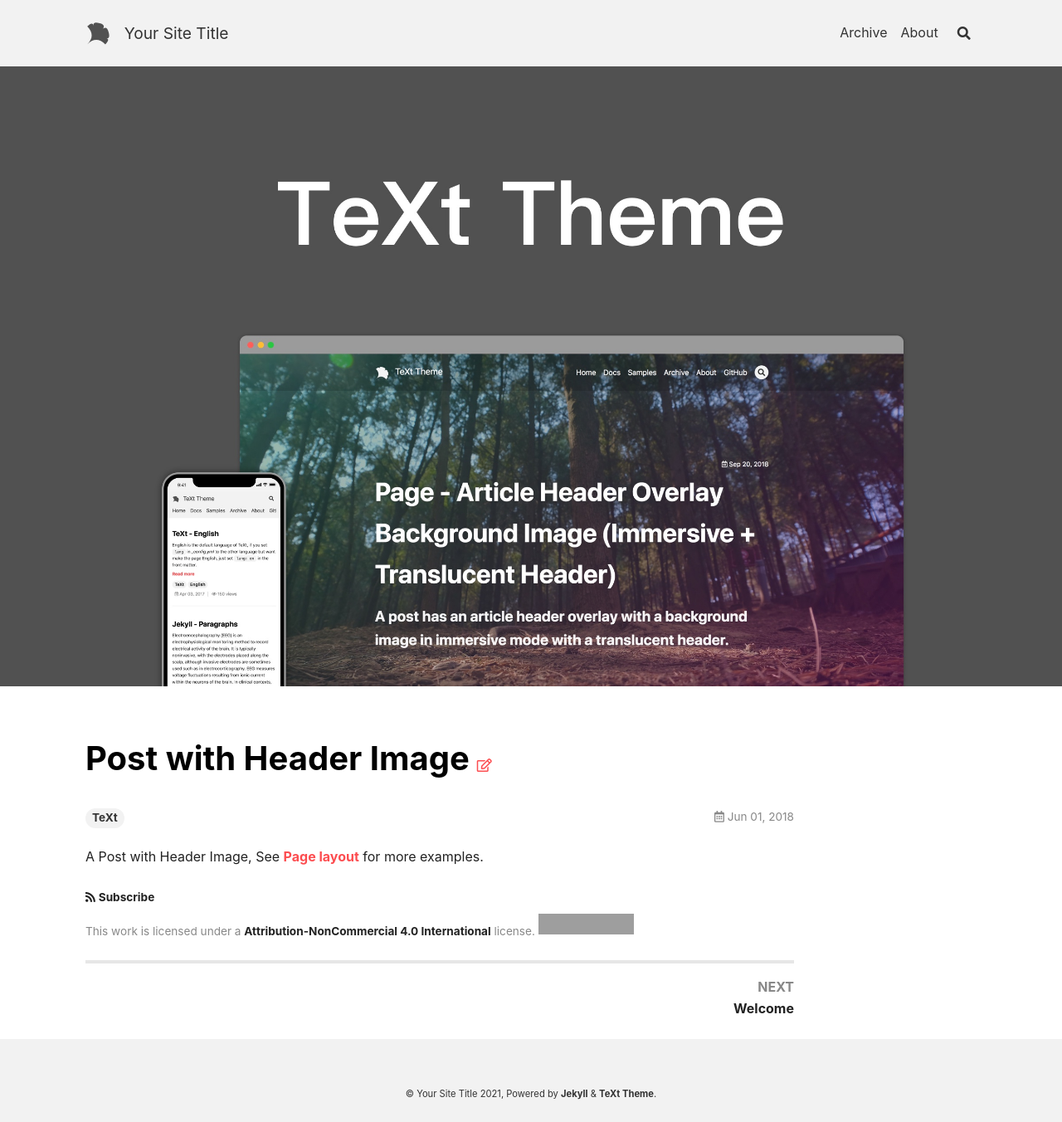
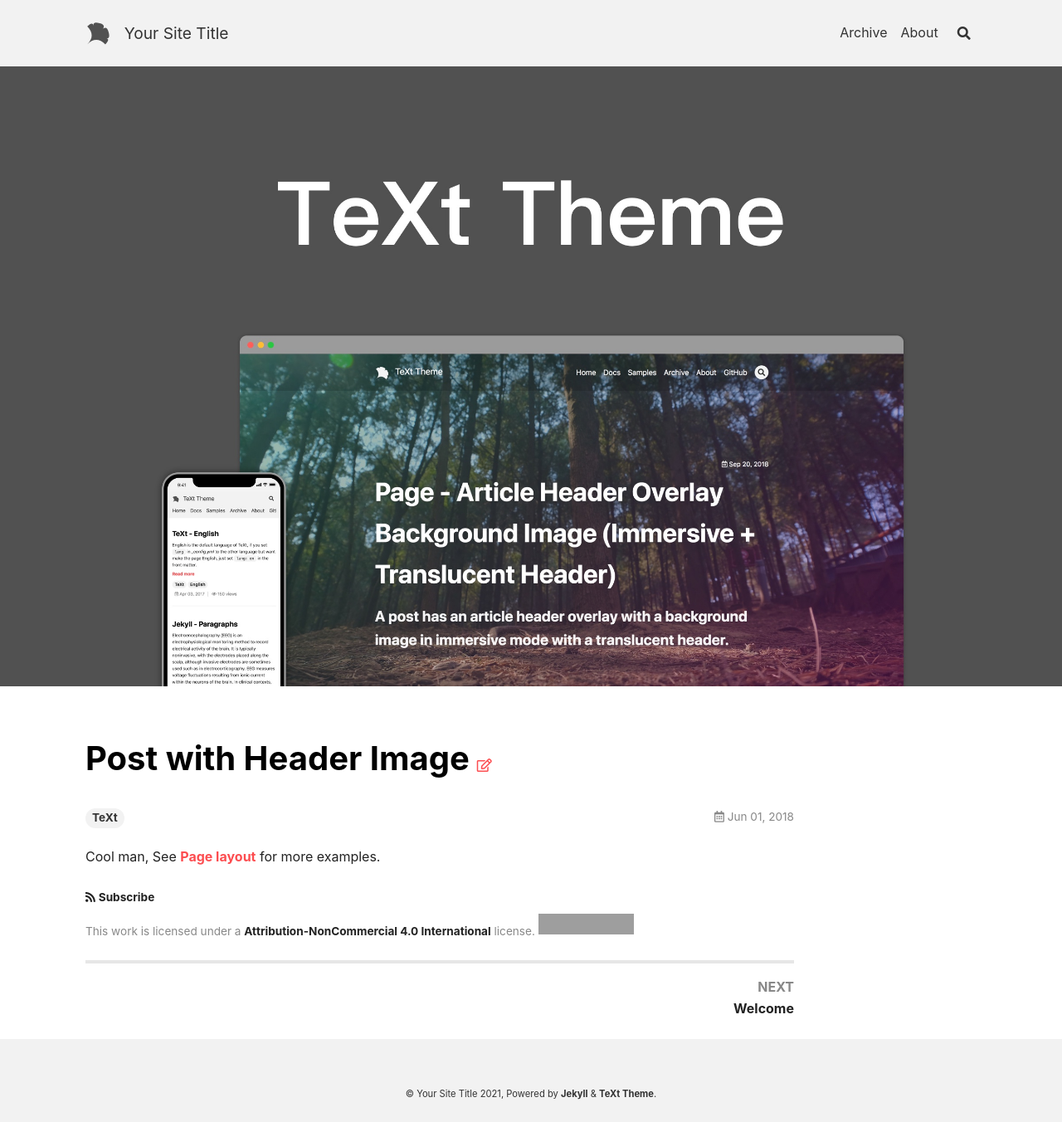
Before and after one commit to jakebroekhuizen/jakebroekhuizen.github.io, a Jekyll site: the page built from _posts/2018-06-01-header-image.md, in a window 1280 px wide. Shown: the whole page at 83% size. Built offline with Jekyll 4.4.1, drawn with Linux system fonts in a browser that asks for light colours; nearby versions of some CDN libraries; grey boxes are pictures that could not be loaded.

Commit message:
Update 2018-06-01-header-image.md

```diff
--- a/_posts/2018-06-01-header-image.md
+++ b/_posts/2018-06-01-header-image.md
@@ -7,6 +7,6 @@ article_header:
     src: /screenshot.jpg
 ---
 
-A Post with Header Image, See [Page layout](https://kitian616.github.io/jekyll-TeXt-theme/samples.html#page-layout) for more examples.
+Cool man, See [Page layout](https://kitian616.github.io/jekyll-TeXt-theme/samples.html#page-layout) for more examples.
 
 <!--more-->
```
